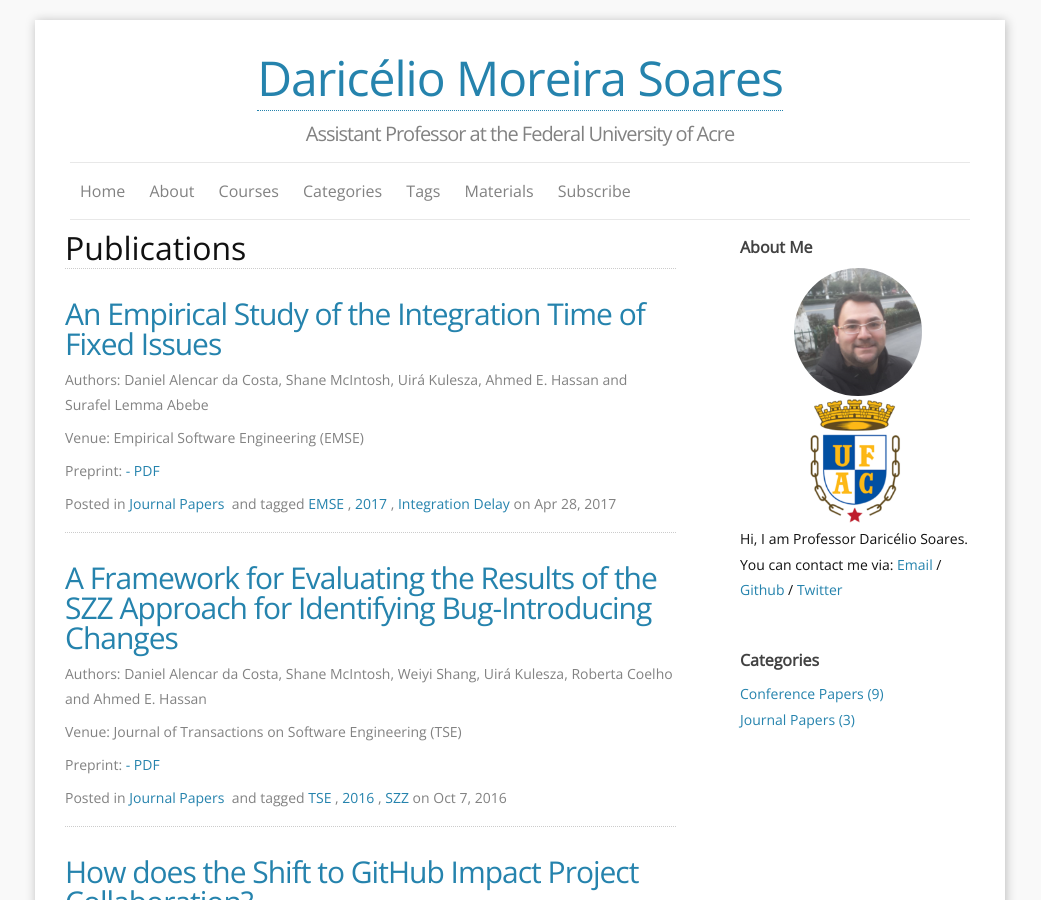
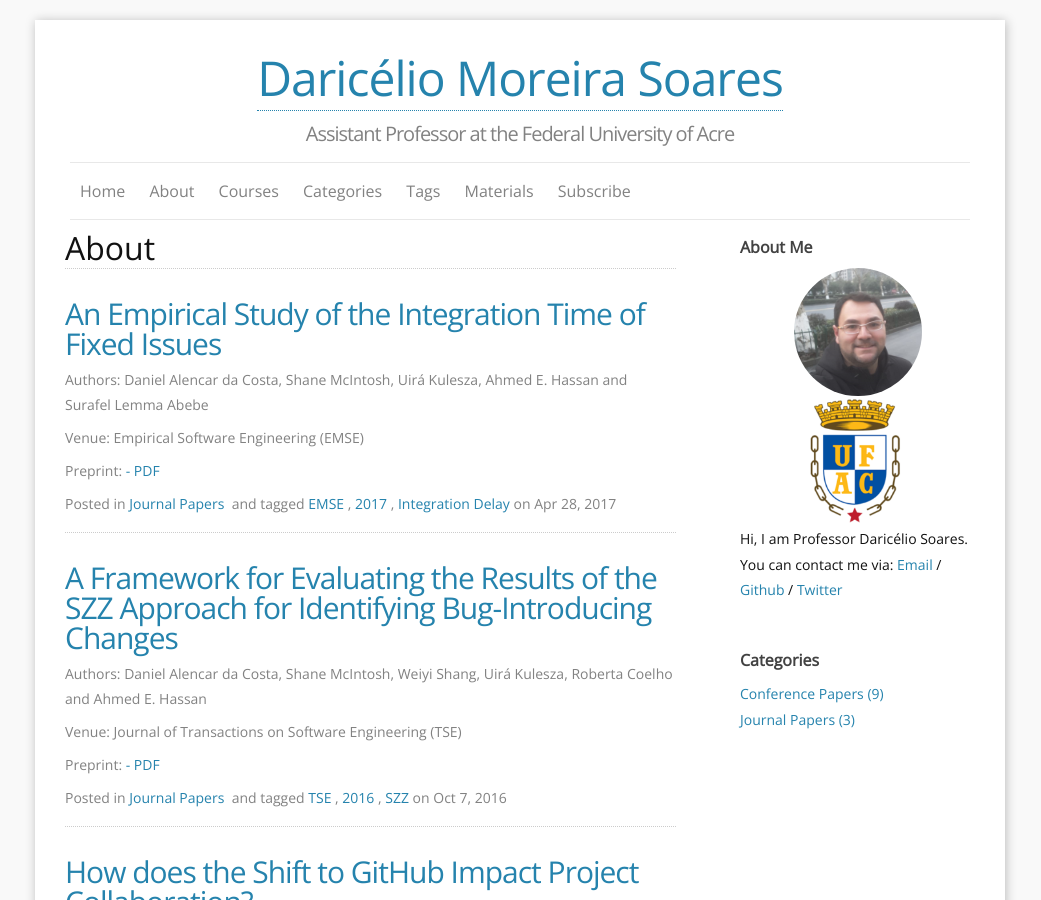
Before and after one commit to daricelio/daricelio.github.io, a Jekyll site: the page built from index.html, in a window 1280 px wide and 900 px high. Shown: the whole window, without its empty margins (120-1161 px from the left). Built offline with Jekyll 4.4.1, drawn with Linux system fonts in a browser that asks for light colours; the list of posts is cut into pages by our own code.

Commit message:
Update index.html

```diff
--- a/index.html
+++ b/index.html
@@ -4,7 +4,7 @@ layout: default
 
 <div class="home">
 
-	<h1>Publications</h1>
+	<h1>About</h1>
 	<hr/>
 
   <div class="post" itemscope itemtype="http://schema.org/BlogPosting" >
```
